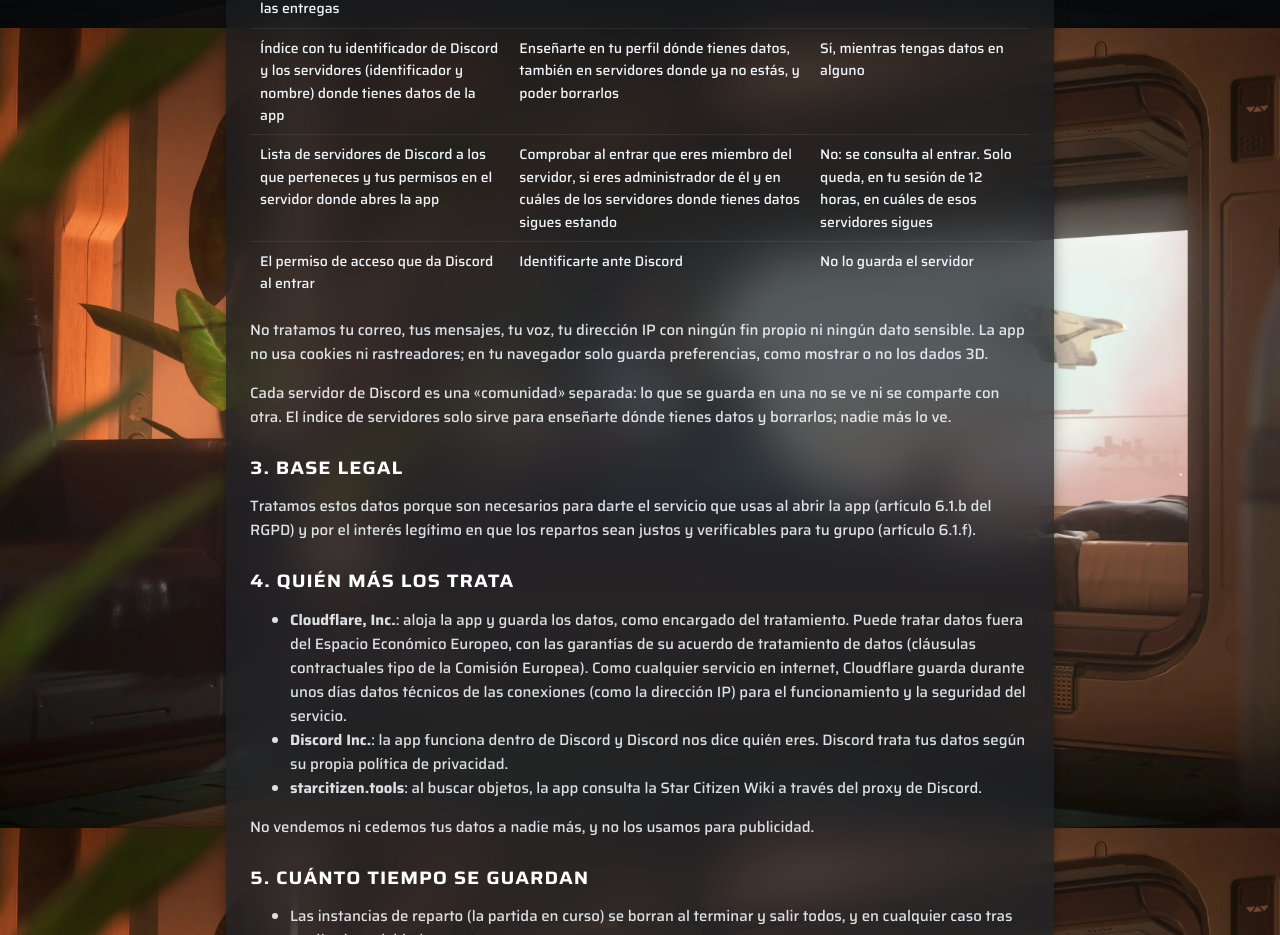
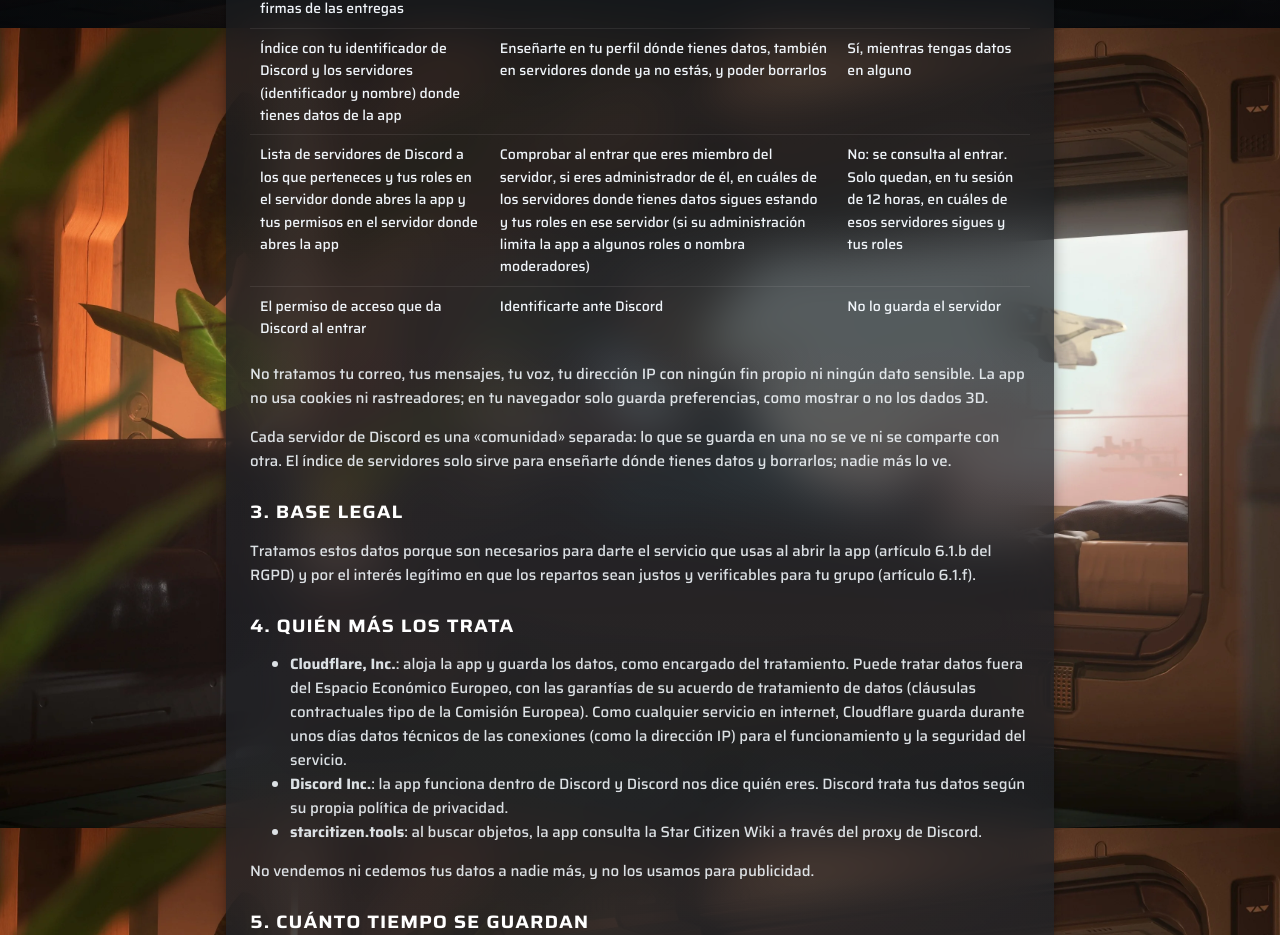
Before and after one commit to GuillemExe/sc-dungeon-loot-site, a plain HTML site: page privacy/index.html in a window 1280 px wide. Shown: the part 772-1707 px from the top of the page. Drawn offline with Linux system fonts and the light colour scheme.

Commit message:
Privacidad: los roles de Discord se consultan al entrar (acceso y moderación) y no se guardan

```diff
--- a/privacy/index.html
+++ b/privacy/index.html
@@ -35,7 +35,7 @@
         <tr><td>Karma (un número que compensa la suerte de las tiradas) y estadísticas de juego (repartos, objetos ganados, tiradas)</td><td>Que los repartos sean justos de una partida a la siguiente</td><td>Sí, en esa comunidad</td></tr>
         <tr><td>Registro de repartos: nombre y fecha del reparto, jugadores, quién se llevó cada objeto y las firmas de las entregas</td><td>Que cada jugador vea su historial y las entregas pendientes</td><td>Sí, en esa comunidad</td></tr>
         <tr><td>Índice con tu identificador de Discord y los servidores (identificador y nombre) donde tienes datos de la app</td><td>Enseñarte en tu perfil dónde tienes datos, también en servidores donde ya no estás, y poder borrarlos</td><td>Sí, mientras tengas datos en alguno</td></tr>
-        <tr><td>Lista de servidores de Discord a los que perteneces y tus permisos en el servidor donde abres la app</td><td>Comprobar al entrar que eres miembro del servidor, si eres administrador de él y en cuáles de los servidores donde tienes datos sigues estando</td><td>No: se consulta al entrar. Solo queda, en tu sesión de 12 horas, en cuáles de esos servidores sigues</td></tr>
+        <tr><td>Lista de servidores de Discord a los que perteneces y tus roles en el servidor donde abres la app y tus permisos en el servidor donde abres la app</td><td>Comprobar al entrar que eres miembro del servidor, si eres administrador de él, en cuáles de los servidores donde tienes datos sigues estando y tus roles en ese servidor (si su administración limita la app a algunos roles o nombra moderadores)</td><td>No: se consulta al entrar. Solo quedan, en tu sesión de 12 horas, en cuáles de esos servidores sigues y tus roles</td></tr>
         <tr><td>El permiso de acceso que da Discord al entrar</td><td>Identificarte ante Discord</td><td>No lo guarda el servidor</td></tr>
       </table>
       <p>No tratamos tu correo, tus mensajes, tu voz, tu dirección IP con ningún fin propio ni ningún dato sensible. La app no usa cookies ni rastreadores; en tu navegador solo guarda preferencias, como mostrar o no los dados 3D.</p>
```
